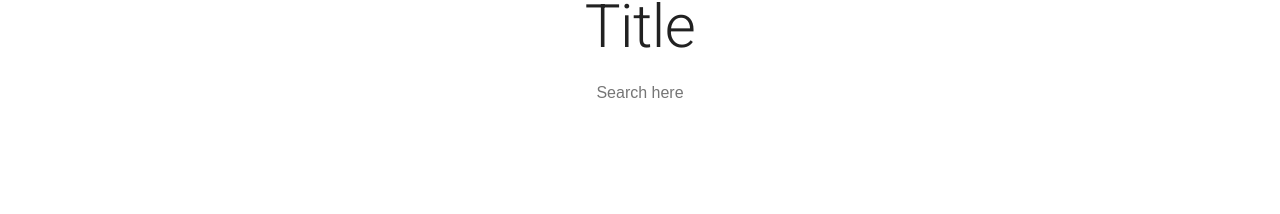
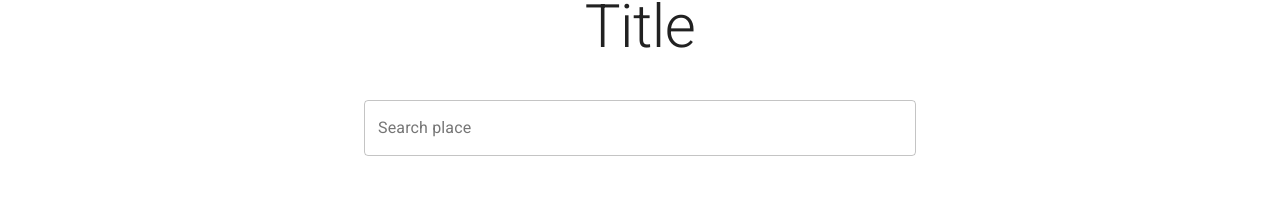
Before and after one commit to erbsutil/remote-to-remote, a React (Create React App) app: page / in a window 1280 px wide. Shown: the part 137-351 px from the top of the page. Built offline with nearby package versions, Linux system fonts and the light colour scheme.

Commit message:
Search included

```diff
--- a/package.json
+++ b/package.json
@@ -5,6 +5,7 @@
   "dependencies": {
     "@material-ui/core": "^4.12.1",
     "@material-ui/icons": "^4.11.2",
+    "@material-ui/lab": "^4.0.0-alpha.60",
     "@testing-library/jest-dom": "^5.11.4",
     "@testing-library/react": "^11.1.0",
     "@testing-library/user-event": "^12.1.10",
--- a/src/App.js
+++ b/src/App.js
@@ -8,6 +8,8 @@ import Toolbar from "@material-ui/core/Toolbar";
 import Typography from "@material-ui/core/Typography";
 import { makeStyles } from "@material-ui/core/styles";
 import Container from "@material-ui/core/Container";
+import TextField from "@material-ui/core/TextField";
+import Autocomplete from "@material-ui/lab/Autocomplete";
 
 const useStyles = makeStyles((theme) => ({
   toolbar: {
@@ -40,6 +42,11 @@ const useStyles = makeStyles((theme) => ({
 
 const cards = [1, 2, 3];
 
+const places = [
+  { cidade: "Francisco Beltrão", estado: "PR" },
+  { cidade: "Pato Branco", estado: "PR" },
+];
+
 export default function Album() {
   const classes = useStyles();
 
@@ -64,14 +71,22 @@ export default function Album() {
             >
               Title
             </Typography>
-            <Typography
-              variant="p"
-              align="center"
-              color="textSecondary"
-              paragraph
-            >
-              Search here
-            </Typography>
+            <div>
+              <Autocomplete
+                freeSolo
+                disableClearable
+                options={places.map((option) => option.cidade)}
+                renderInput={(params) => (
+                  <TextField
+                    {...params}
+                    label="Search place"
+                    margin="normal"
+                    variant="outlined"
+                    InputProps={{ ...params.InputProps, type: "search" }}
+                  />
+                )}
+              />
+            </div>
           </Container>
         </div>
         <Container className={classes.cardGrid} maxWidth="md">
```
Also changed, not shown: 1 other file (tests, documents, lock files or other folders).
